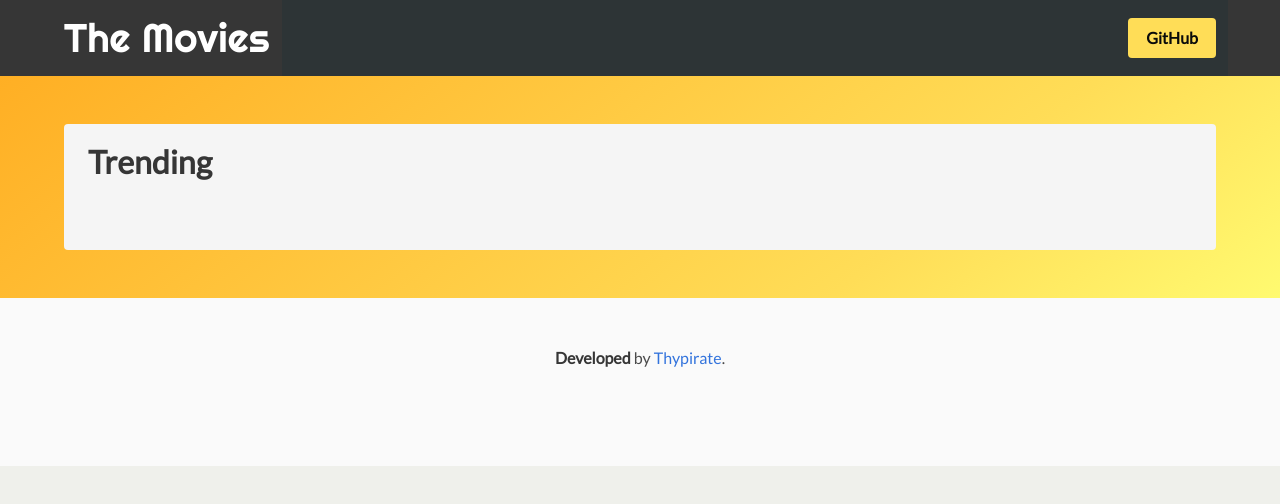
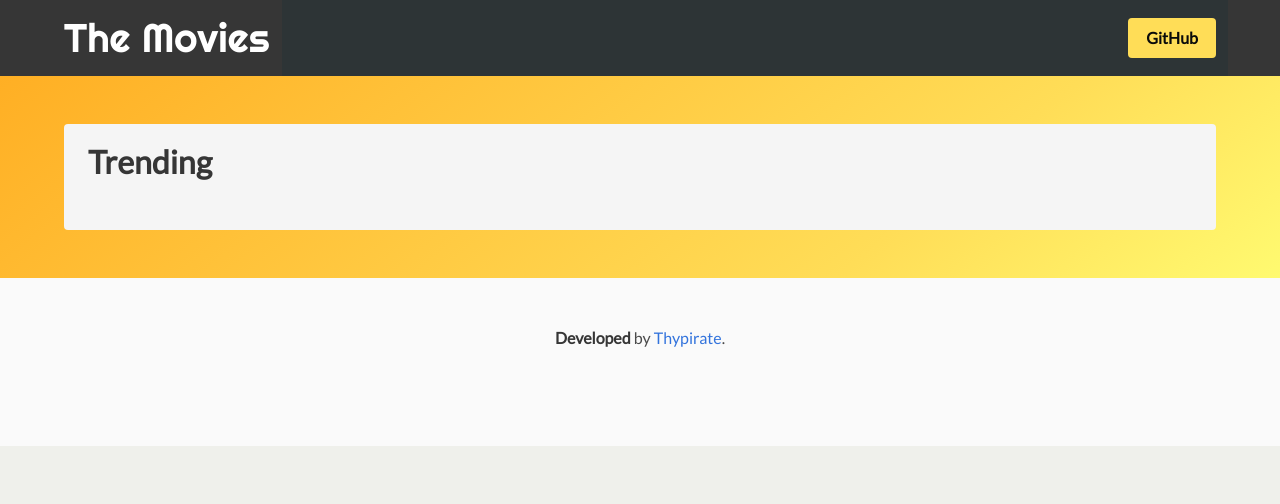
Before and after one commit to thypirate/the-movies, a website: page index.html in a window 1280 px wide. Drawn offline with nearby package versions, Linux system fonts and the light colour scheme; no server answers.

Commit message:
fixed column issue

```diff
--- a/css/style.css
+++ b/css/style.css
@@ -2,8 +2,9 @@ body {
   font-family: 'Lato', sans-serif;
 }
 .top {
-  padding-top: 50px;
+  padding-top: 30px;
 }
+
 .image-container {
     position: relative;
     width: 200px;
--- a/index.html
+++ b/index.html
@@ -35,11 +35,7 @@
         </div>
       </div>
     </nav>
-
     <section class="hero is-warning is-bold">
-      <div class="hero-head">
-
-      </div>
       <div class="hero-body">
         <div class="container is-overlay">
           <div class="tile is-ancestor ">
--- a/sass/bulma.scss
+++ b/sass/bulma.scss
@@ -20,5 +20,6 @@ $control-border-width: 2px;
 $input-border-color: transparent;
 $input-shadow: none;
 
+
 // Import only what you need from Bulma
 @import "../node_modules/bulma/bulma.sass";
```
Also changed, not shown: css/bulma.css.
